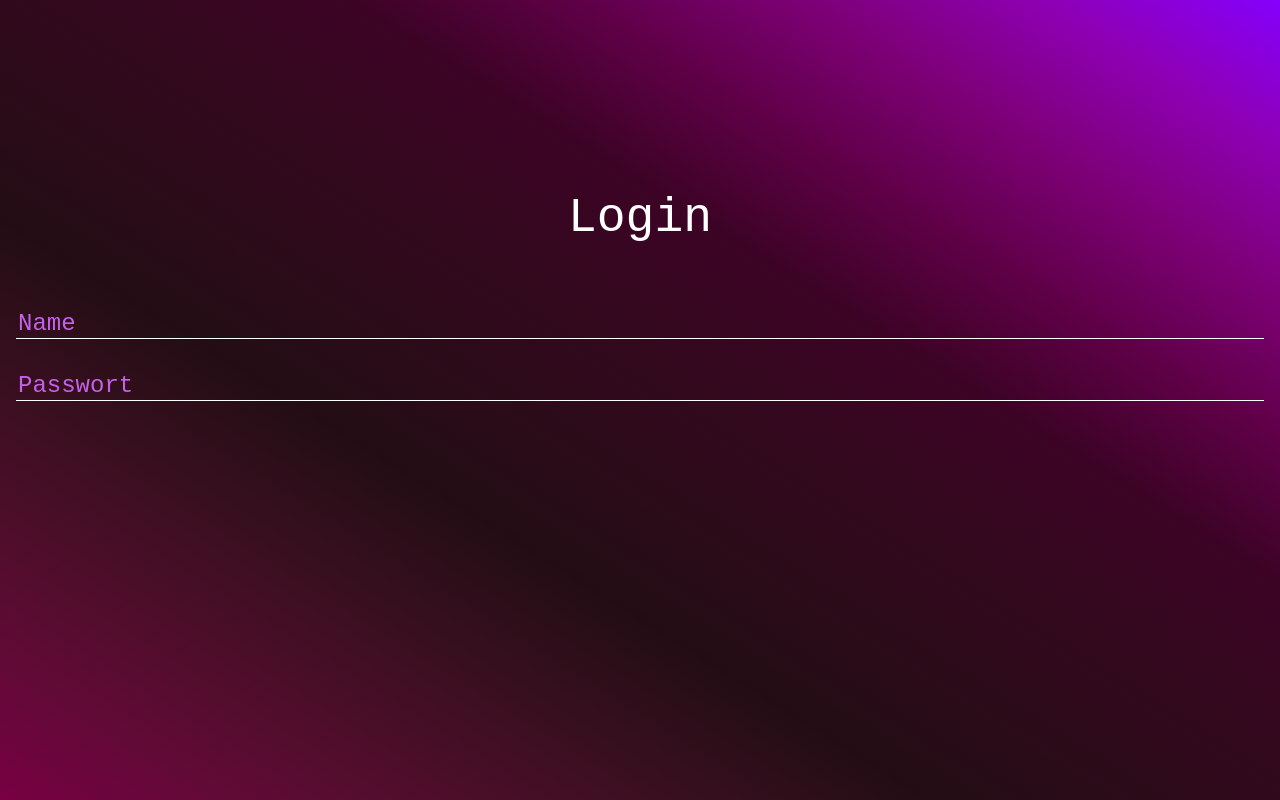
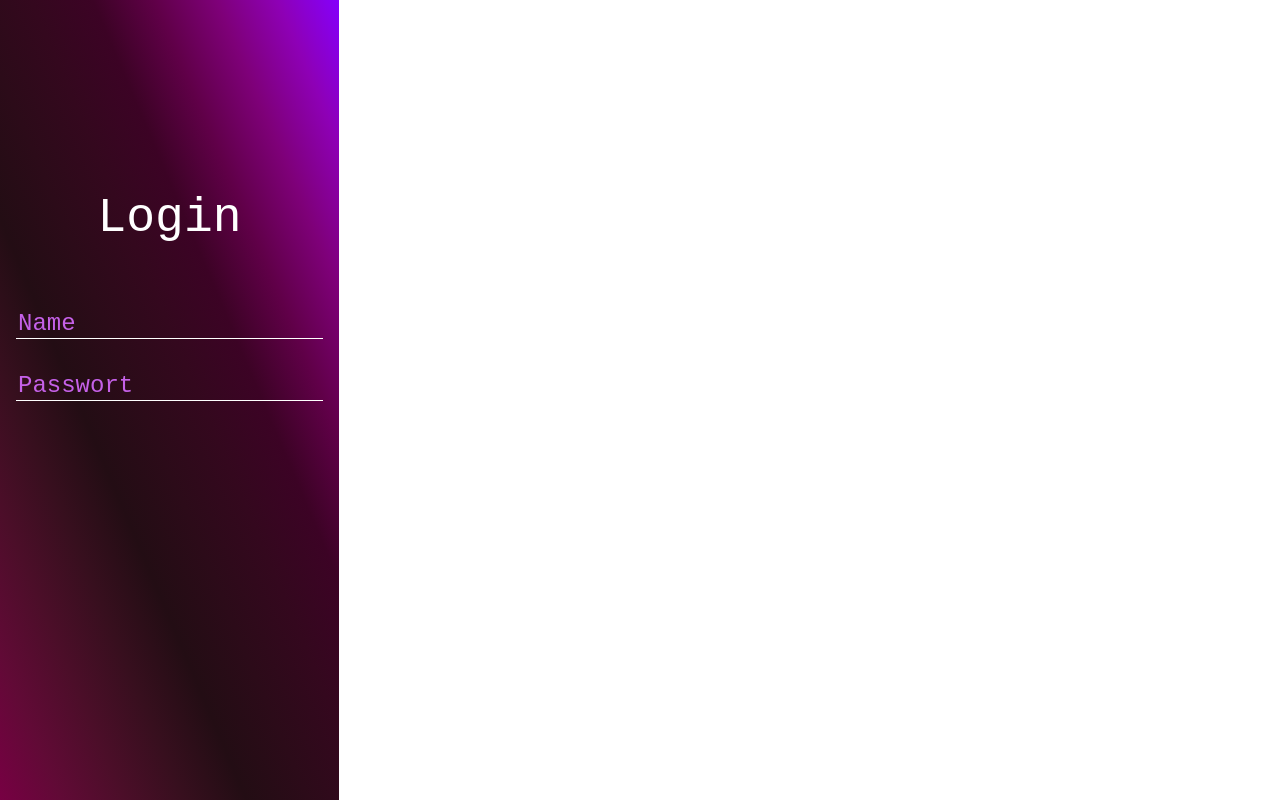
Before and after one commit to smaxxims/my-vue3, a Vue app: page / in a window 1280 px wide. Built offline with nearby package versions, Linux system fonts and the light colour scheme.

Commit message:
fullscreen

```diff
--- a/src/App.vue
+++ b/src/App.vue
@@ -2,10 +2,25 @@
   <router-view/>
 </template>
 
+<script>
+  export default {
+    created() {
+      console.log('created');
+      window.scrollTo(0,1);
+    },
+  }
+</script>
+
 <style lang="scss">
   @import './assets/style.css';
+  html {
+    overflow: hidden;
+    width: 100%;
+  }
   body {
-    overflow: hidden;
     height: 100%;
+    position: fixed;
+    overflow-y: scroll;
+    -webkit-overflow-scrolling: touch;
   }
 </style>
```
